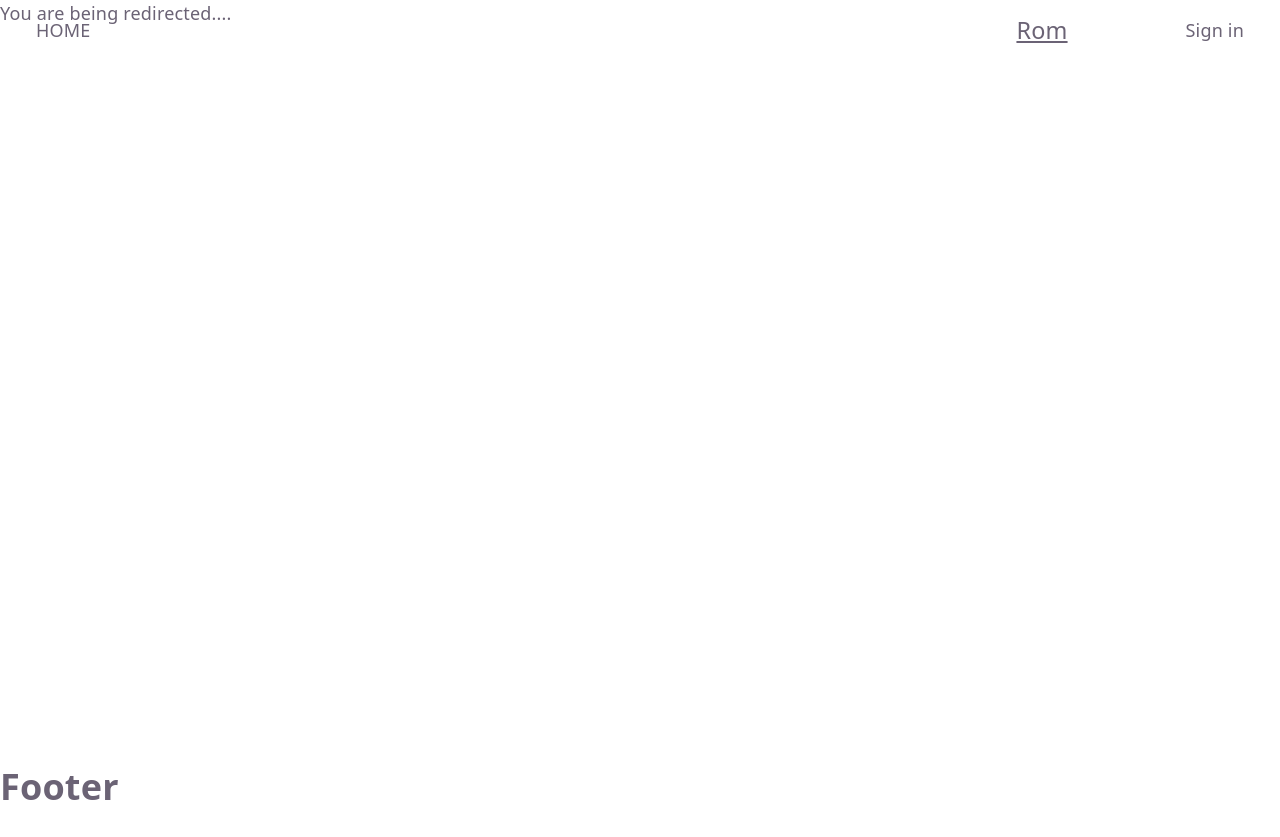
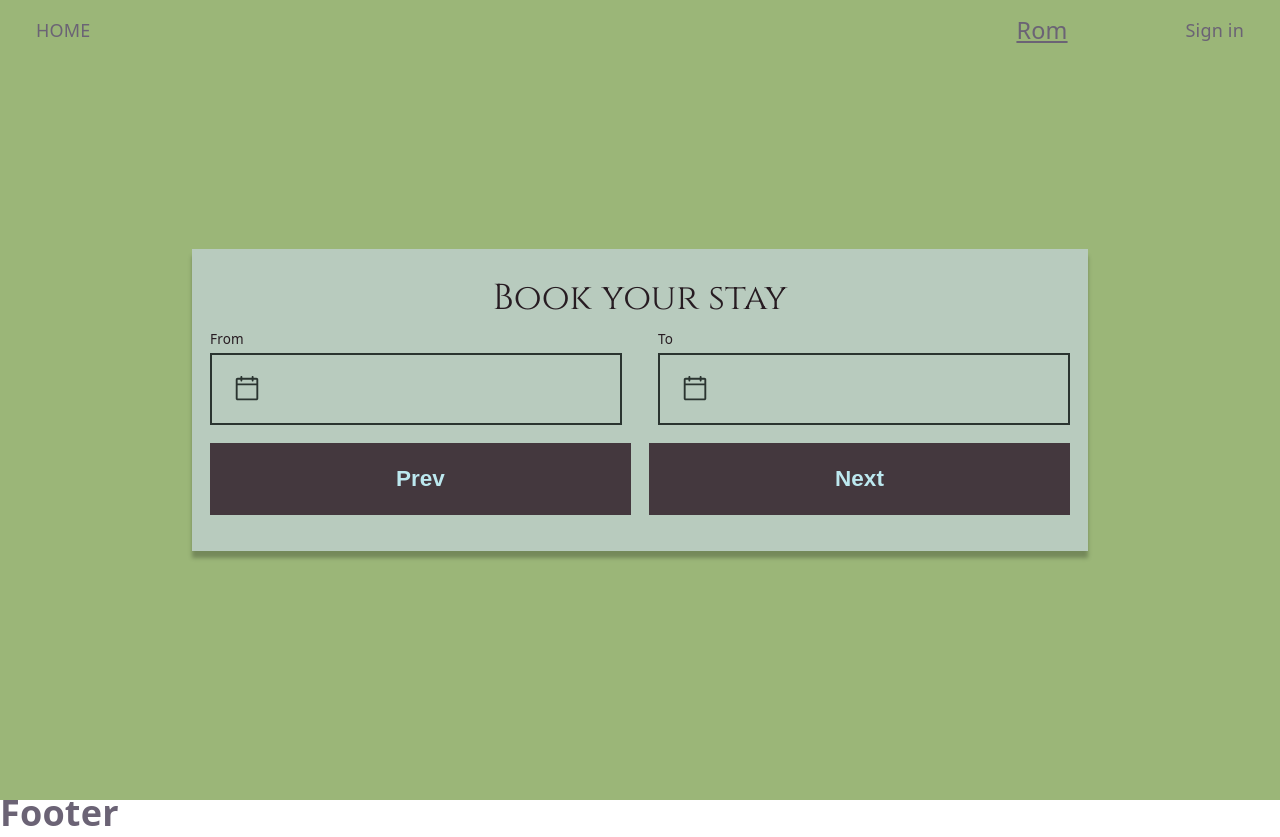
Before and after one commit to katikodi/HoyvikFront, a React (Vite) app in the folder frontend/: page /booking in a window 1280 px wide. Before the commit the page ends 811 px from the top, so only its background shows below. Built offline with nearby package versions, Linux system fonts and the light colour scheme; no server answers.

Commit message:
initial booking

```diff
--- a/frontend/src/pages/Booking.jsx
+++ b/frontend/src/pages/Booking.jsx
@@ -1,5 +1,155 @@
-import { useEffect } from "react";
-export default function Booking() {
+import { useEffect, useState } from "react";
+import { useAuth } from "@/auth/AuthContext";
+import { useForm } from "react-hook-form";
+import { Link } from "react-router-dom";
+import "@/styles/Form.css";
+import "@/styles/Booking.css";
+import "@/styles/Home.css";
+import Button from "@/components/Button";
+
+const Booking = () => {
+    const [stage, setStage] = useState(0);
+    const {
+        register,
+        handleSubmit,
+        watch,
+        formState: { errors }
+    } = useForm();
+    console.log(stage);
+    const { register: registerUser } = useAuth();
+    const onSubmit = () => {
+        console.log("submittted");
+    };
+
+    const bookingStages = {
+        0: <BookingStageOne />,
+        1: <BookingStageTwo register={register} />,
+        2: <Redirect />
+    };
+    return (
+        <div className="signup-background">
+            <div
+                className="form-container"
+                style={{ width: "70%" }}
+            >
+                <h1
+                    className="cinzel"
+                    style={{ color: "var(--textbrown)" }}
+                >
+                    Book your stay
+                </h1>
+
+                <form onSubmit={handleSubmit(onSubmit)}>
+                    {bookingStages[stage]}
+                    {/* <BookingStageOne /> */}
+                    {Object.keys(bookingStages).length - 1 > stage && (
+                        <div className="flex-row gap-1">
+                            <input
+                                type="submit"
+                                value="Prev"
+                                onClick={() => {
+                                    setStage(prev => prev - 1);
+                                }}
+                            />
+
+                            <input
+                                type="submit"
+                                value="Next"
+                                onClick={() => {
+                                    setStage(prev => prev + 1);
+                                }}
+                            />
+                        </div>
+                    )}
+                </form>
+            </div>
+        </div>
+    );
+};
+export default Booking;
+
+const BookingStageOne = () => {
+    return (
+        <div className="flex-row space-between">
+            <CalendarInput
+                inputId={crypto.randomUUID()}
+                labelText="From"
+            />
+            <CalendarInput
+                inputId={crypto.randomUUID()}
+                labelText="To"
+            />
+        </div>
+    );
+};
+const BookingStageTwo = ({ register }) => {
+    return (
+        <div className="flex-col center gap-1">
+            <div className="flex-row space-between">
+                <input
+                    type="text"
+                    placeholder="John"
+                    {...register("first-name", { required: true })}
+                />
+                <input
+                    type="text"
+                    placeholder="Doe"
+                    {...register("last-name", { required: true })}
+                />
+            </div>
+            <input
+                type="email"
+                placeholder="john@doe.com"
+                {...register("email", { required: true })}
+            />
+        </div>
+    );
+};
+
+const BookingStageThree = ({ register }) => {
+    return (
+        <div className="flex-col center gap-1">
+            <div className="flex-row space-between">
+                <input
+                    type="text"
+                    placeholder="John"
+                    {...register("first-name", { required: true })}
+                />
+                <input
+                    type="text"
+                    placeholder="Doe"
+                    {...register("last-name", { required: true })}
+                />
+            </div>
+            <input
+                type="email"
+                placeholder="john@doe.com"
+                {...register("email", { required: true })}
+            />
+        </div>
+    );
+};
+
+const CalendarInput = ({ inputId, labelText }) => {
+    return (
+        <div className="booking-input-container flex-col gap-sm">
+            <label
+                htmlFor={inputId}
+                className="monsterrat hero-booking-label"
+            >
+                {labelText}
+            </label>
+            <input
+                className=""
+                id={inputId}
+                type="date"
+            ></input>
+        </div>
+    );
+};
+
+const Redirect = () => {
+    // TODO: does stripe redirect to a order reciept or something?
     useEffect(() => {
         const controller = new AbortController();
         let timeoutId;
@@ -20,7 +170,7 @@ export default function Booking() {
 
             timeoutId = setTimeout(() => {
                 window.location.href = result.url;
-            }, 5000);
+            }, 1000);
         }
 
         startCheckout().catch(error => {
@@ -33,7 +183,6 @@ export default function Booking() {
             clearTimeout(timeoutId);
             controller.abort();
         };
-    }, []);
-
+    });
     return <div>You are being redirected....</div>;
-}
+};
--- /dev/null
+++ b/frontend/src/styles/Booking.css
@@ -0,0 +1,45 @@
+.flex-row {
+    display: flex;
+    flex-direction: row;
+    width: 100%;
+    gap: 2rem;
+}
+
+.flex-col {
+    display: flex;
+    flex-direction: column;
+}
+
+.space-between {
+    justify-content: space-between;
+}
+
+.center {
+    justify-content: center;
+    align-items: center;
+}
+
+.booking-input-container {
+    max-width: 50%;
+    flex: 1 1 0px;
+}
+
+.gap-sm {
+    gap: 5px;
+}
+
+.gap-1 {
+    gap: 1rem;
+}
+
+.gap-2 {
+    gap: 2rem;
+}
+
+.gap-4 {
+    gap: 4rem;
+}
+
+.gap-6 {
+    gap: 6rem;
+}
--- a/frontend/src/styles/Form.css
+++ b/frontend/src/styles/Form.css
@@ -2,7 +2,7 @@ form input,
 form input:active,
 form input:hover,
 form input:focus-visible {
-    height: 2rem;
+    height: 4rem;
     border-radius: 0;
     border: 2px solid var(--darkgreen);
     background-color: var(--bg2);
@@ -11,13 +11,12 @@ form input:focus-visible {
     font-size: 1rem;
     color: var(--darkgreen);
     outline: 0;
-    width: 90%;
+    width: 100%;
 }
 
 form input[type="submit"] {
     border: 0;
     display: flex;
-    height: 2rem;
     padding: 0 1.0625rem;
     justify-content: center;
     align-items: center;
@@ -62,3 +61,18 @@ form {
     justify-content: center;
     align-items: center;
 }
+
+/* input[type="date"]::-webkit-calendar-picker-indicator,
+input[type="date"]::-webkit-calendar-picker-indicator:hover {
+    background-image: url("../icons/calendarIcon.svg");
+    background-repeat: no-repeat;
+    height: var(--booking-input-icon-size);
+    width: var(--booking-input-icon-size);
+    background-size: cover;
+    order: 0;
+}
+
+input[type="date"]::-webkit-datetime-edit {
+    display: none;
+    order: 1;
+}  */
```
